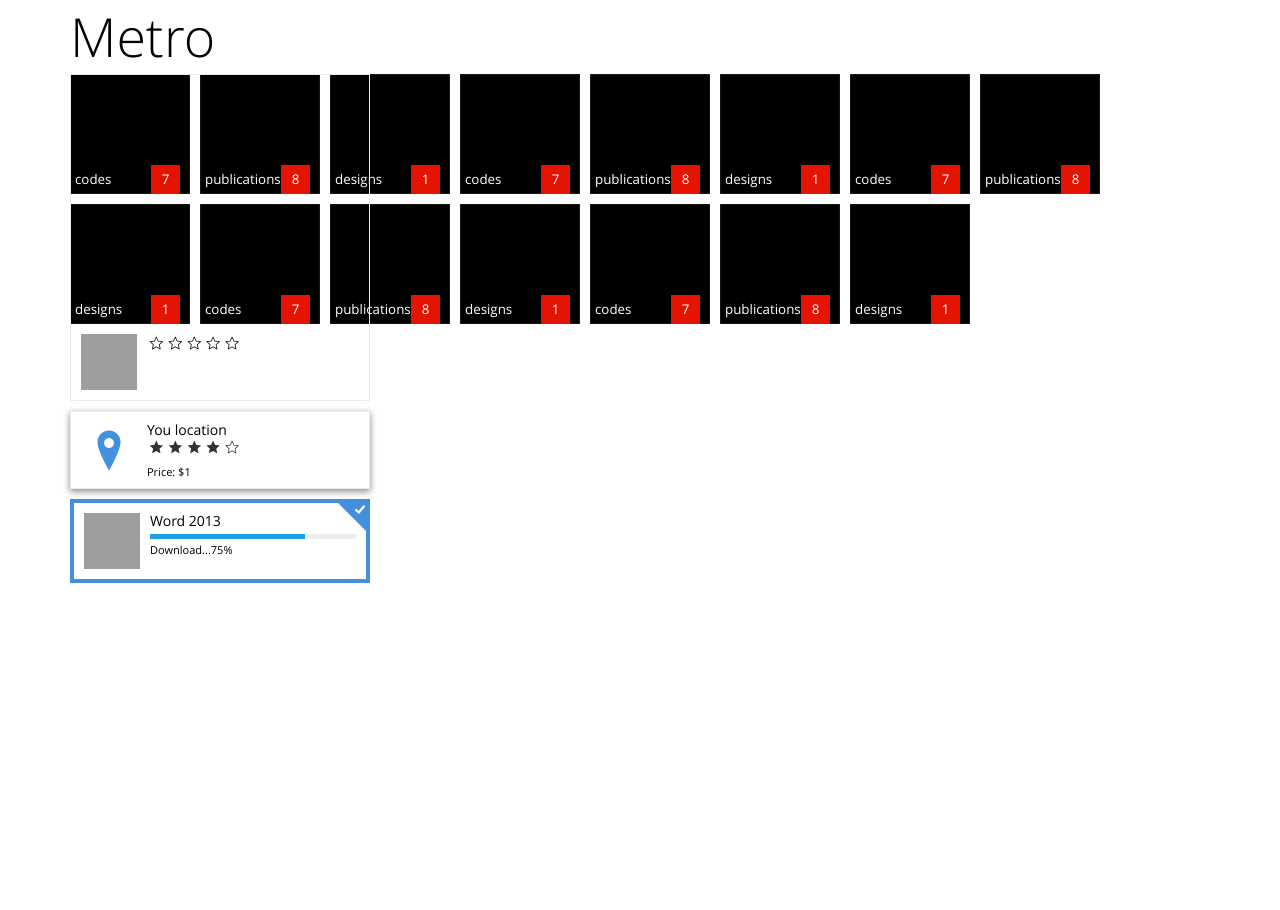
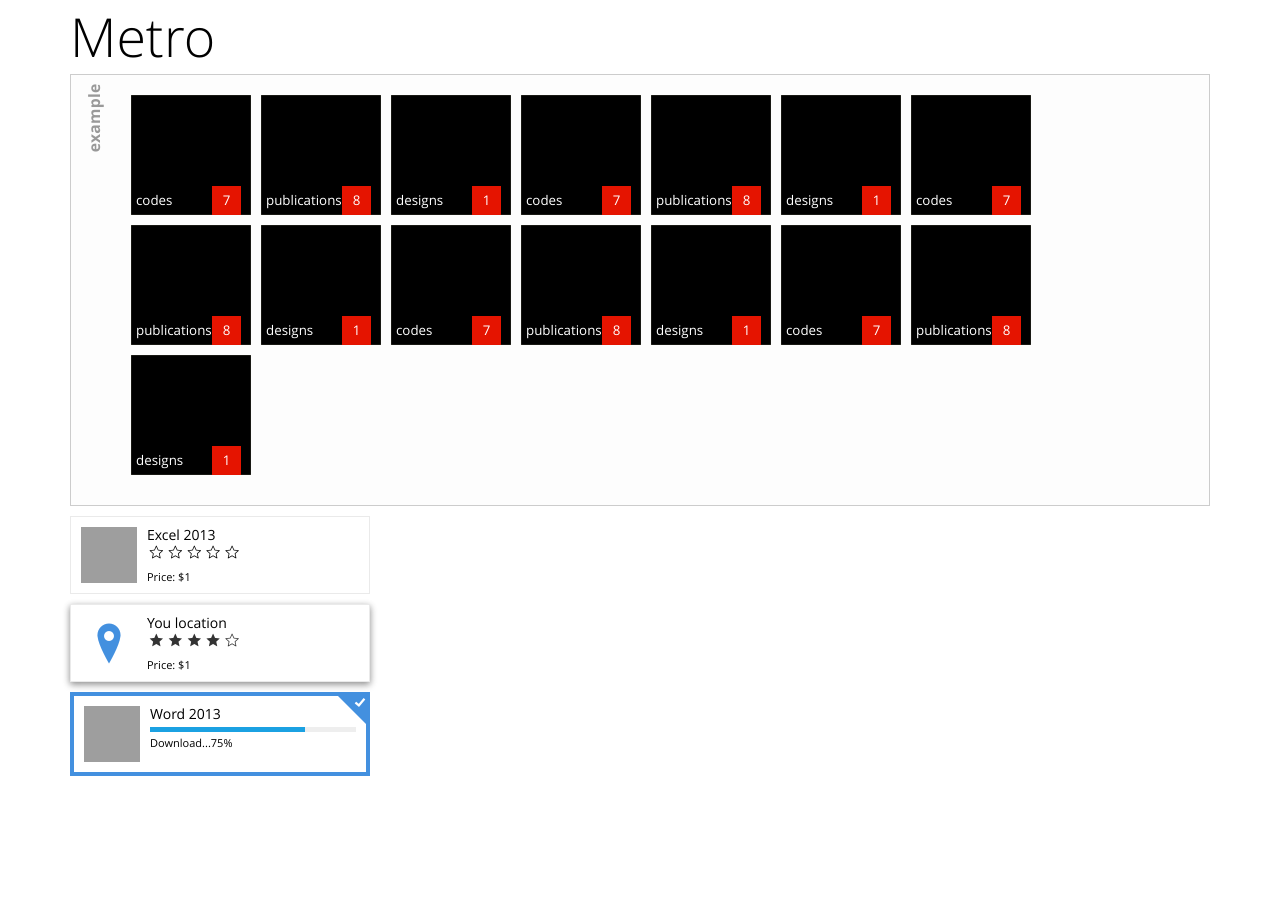
Before and after one commit to alexhagen/alexhagen.github.io, a Jekyll site: the page built from metro.md, in a window 1280 px wide. Built offline with Jekyll 4.4.1, drawn with Linux system fonts in a browser that asks for light colours; grey boxes are pictures that could not be loaded.

Commit message:
list view

```diff
--- a/metro.md
+++ b/metro.md
@@ -15,6 +15,7 @@
 {% for post in site.categories.designs %}
    {% capture designs_count %} {{ designs_count | plus: 1 }} {% endcapture %}
 {% endfor %}
+<div class="example">
 
 <div class="tile bg-black">
     <div class="brand">
@@ -153,6 +154,8 @@
     </div>
 </div>
 
+</div>
+
 
 <div class="listview">
     <a href="#" class="list">
```
